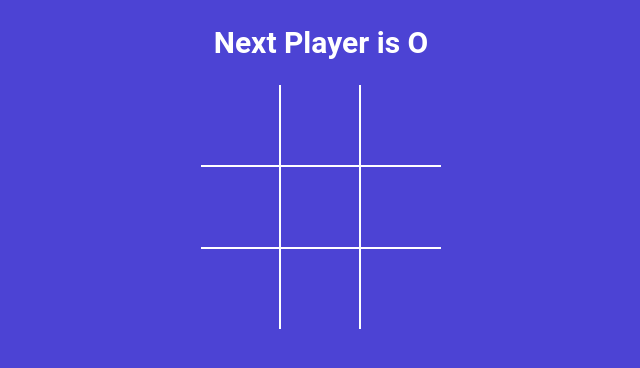
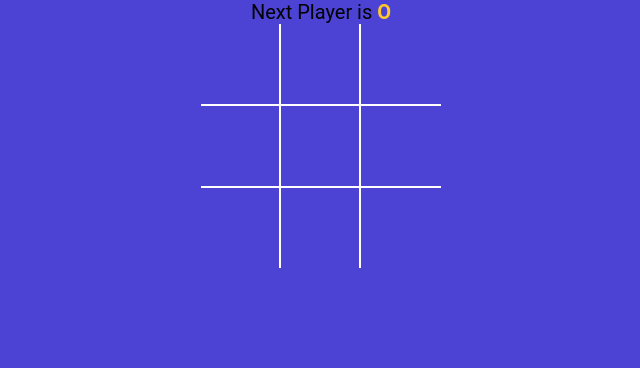
Before and after one commit to ShaanKeshri/Intresting-Game, a React (Vite) app: page / in a window 1280 px wide. Shown: the top 368 px of the page, without its empty margins (319-959 px from the left). Built offline with nearby package versions, Linux system fonts and the light colour scheme.

Commit message:
Status Massage styled, winner and tied added

```diff
--- a/src/App.jsx
+++ b/src/App.jsx
@@ -2,6 +2,7 @@ import { useState } from 'react';
 
 import './styles.scss';
 import Board from './components/Board';
+import Result from './components/Result';
 import { calculateWinner } from './winner';
 
 function App() {
@@ -10,11 +11,6 @@ function App() {
   const [playerO, setPlayerO] = useState(false);
 
   const winner = calculateWinner(squares);
-
-  const playerName = playerO ? 'X' : 'O';
-  const result = winner
-    ? `Winner is ${winner}🥳`
-    : `Next Player is ${playerName}`;
 
   const handleSquareClick = clickedPosition => {
     if (squares[clickedPosition] || winner) {
@@ -33,7 +29,7 @@ function App() {
 
   return (
     <div className="app">
-      <h2>{result}</h2>
+      <Result winner={winner} playerO={playerO} squares={squares} />
       <Board squares={squares} handleSquareClick={handleSquareClick} />
     </div>
   );
--- /dev/null
+++ b/src/components/Result.jsx
@@ -0,0 +1,46 @@
+import { SassColor } from 'sass';
+
+// eslint-disable-next-line react/prop-types
+const Result = ({ winner, playerO, squares }) => {
+  // eslint-disable-next-line react/prop-types
+  const boardfull = squares.every(squareValue => squareValue !== null);
+
+  const playerName = playerO ? 'X' : 'O';
+
+  const renderResult = () => {
+    if (winner) {
+      return (
+        <>
+          <h2>
+            Winner is{' '}
+            <span className={winner === 'X' ? 'text-green' : 'text-orange'}>
+              {winner}
+            </span>
+            🥳
+          </h2>
+        </>
+      );
+    }
+    if (!winner && boardfull) {
+      return (
+        <>
+          {' '}
+          <span className="text-orange">Game Tied</span>
+        </>
+      );
+    }
+    if (!winner && !boardfull) {
+      return (
+        <>
+          <span className="text-black">Next Player is </span>
+          <span className={playerO ? 'text-green' : 'text-orange'}>
+            <b>{playerName}</b>
+          </span>
+        </>
+      );
+    }
+    return null;
+  };
+  return <div className="status-massage">{renderResult()}</div>;
+};
+export default Result;
--- a/src/styles.scss
+++ b/src/styles.scss
@@ -34,6 +34,9 @@ button {
   color: $orange;
 }
 
+.text-black {
+  color: black;
+}
 .history-wrapper {
   width: 300px;
   text-align: center;
```
